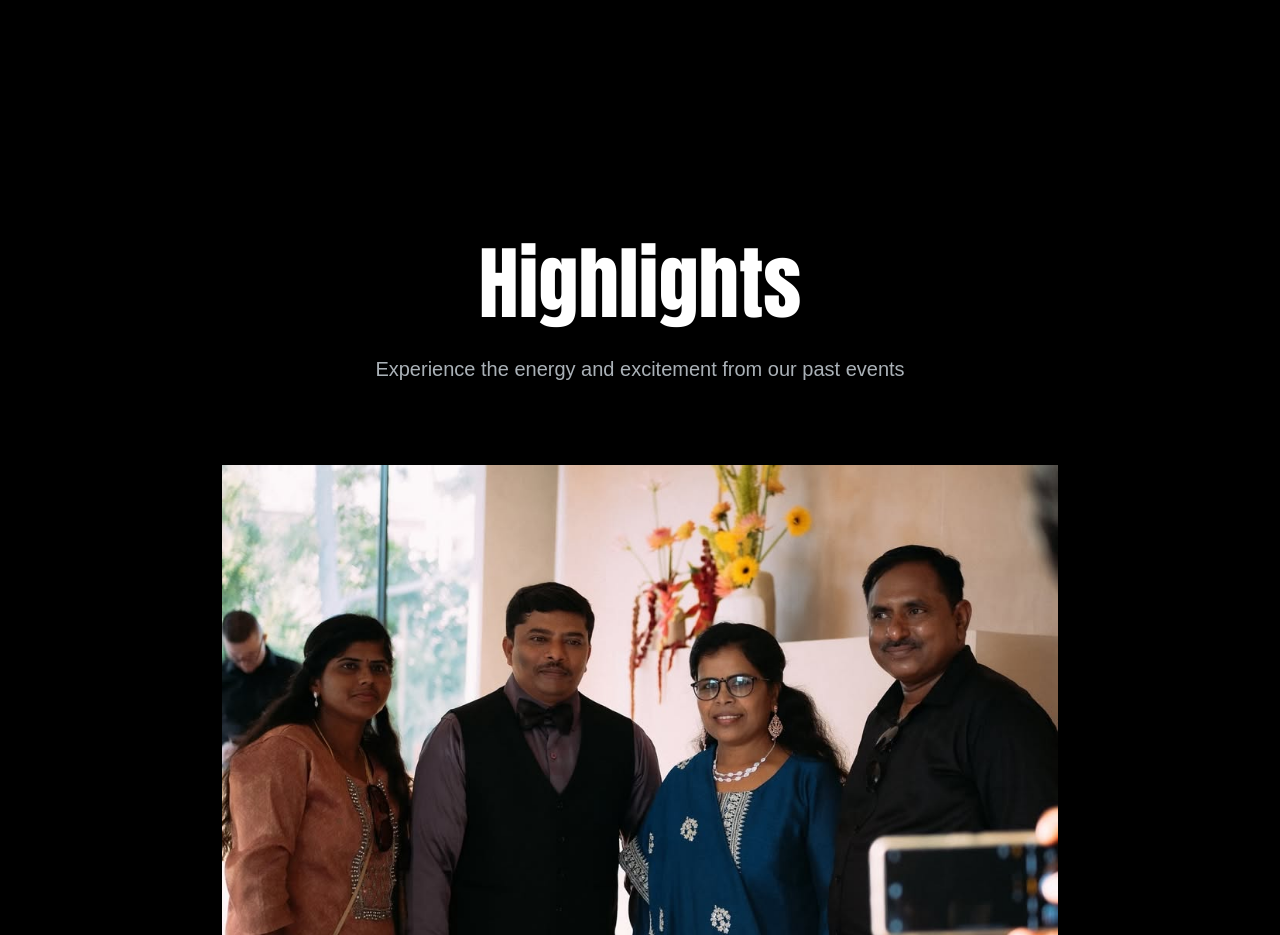
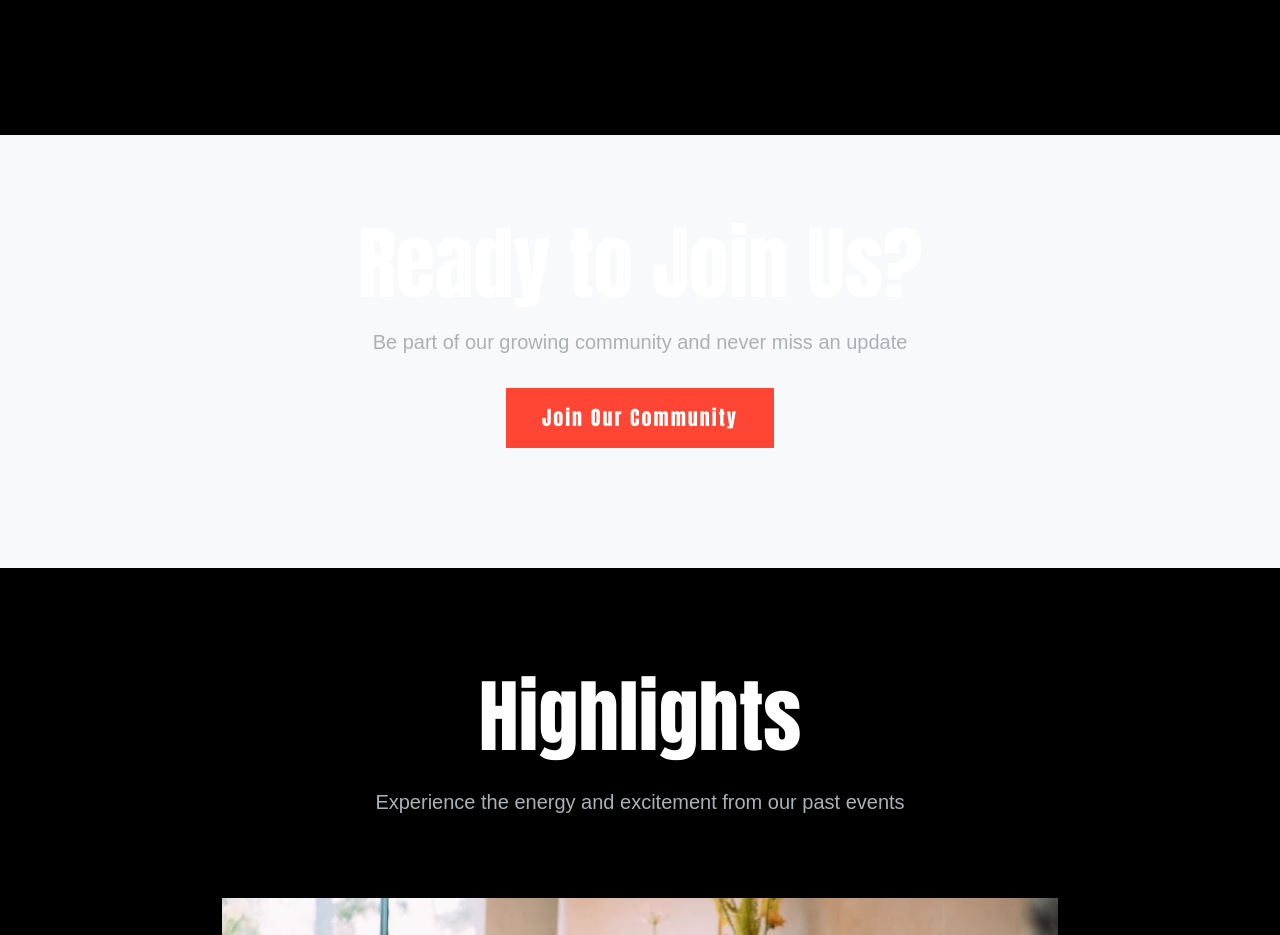
Before and after one commit to Aswath565/global, a plain HTML site: page index.html in a window 1280 px wide. Shown: the part 3860-4795 px from the top of the page. Drawn offline with Linux system fonts and the light colour scheme; a web font is replaced by a local one.

Commit message:
Add Join Us section after about section

```diff
--- a/index.html
+++ b/index.html
@@ -279,6 +279,22 @@
     </div>
     <!-- about_area_end  -->
 
+    <!-- join_us_area_start -->
+    <div class="join_us_area" style="padding: 80px 0; background: #f8f9fa;">
+        <div class="container">
+            <div class="row justify-content-center">
+                <div class="col-lg-8 text-center">
+                    <div class="section_title mb-40">
+                        <h3 class="wow fadeInUp" data-wow-duration="1s" data-wow-delay=".3s">Ready to Join Us?</h3>
+                        <p class="wow fadeInUp" data-wow-duration="1s" data-wow-delay=".4s" style="margin-bottom: 30px;">Be part of our growing community and never miss an update</p>
+                        <a href="#" class="boxed-btn3 wow fadeInUp" data-wow-duration="1s" data-wow-delay=".5s">Join Our Community</a>
+                    </div>
+                </div>
+            </div>
+        </div>
+    </div>
+    <!-- join_us_area_end -->
+
     <!--highlights start-->
     <div class="highlights_area black_bg">
         <div class="container">
```
